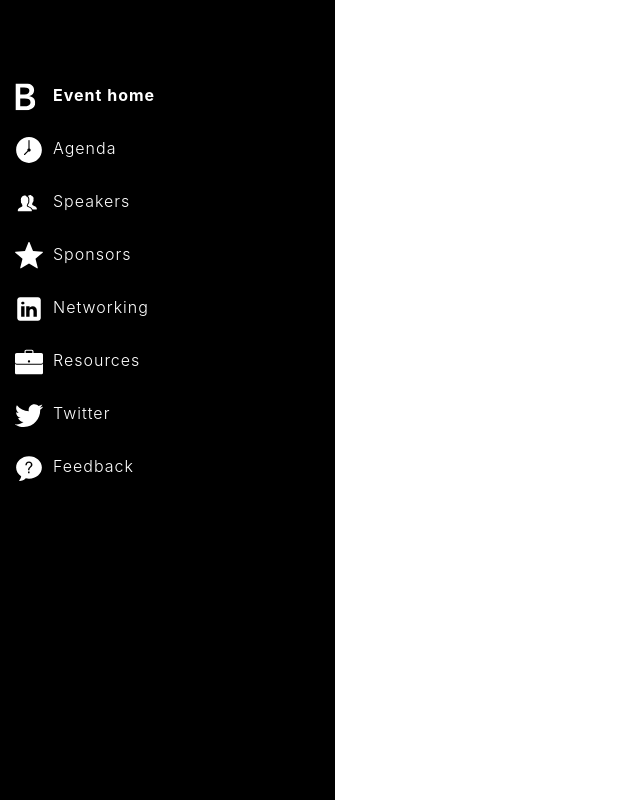
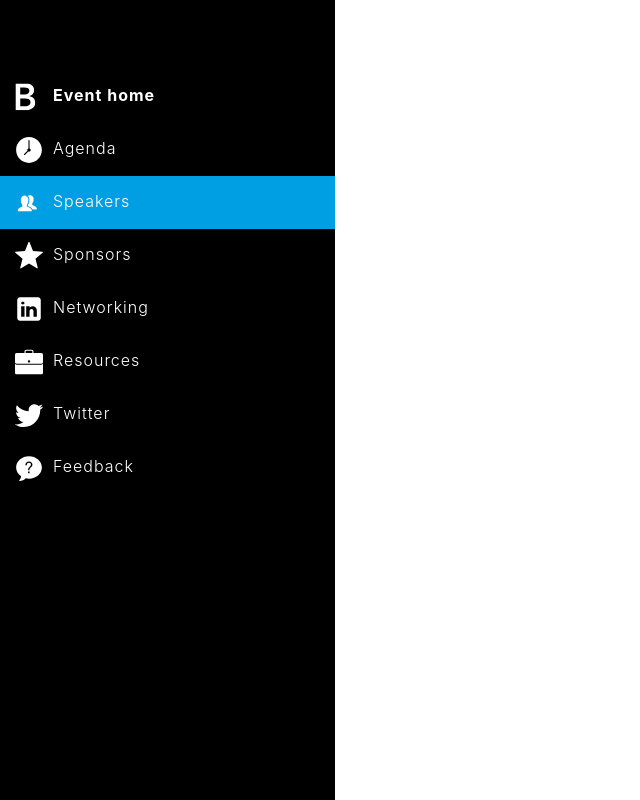
Before and after one commit to Vgurnani/pwa-vue, a Vue app: page / in a window 1280 px wide. Shown: the whole page, without its empty margins (0-640 px from the left). Built offline with nearby package versions, Linux system fonts and the light colour scheme.

Commit message:
Added background color for menu

```diff
--- a/src/components/SidebarMenu.vue
+++ b/src/components/SidebarMenu.vue
@@ -14,17 +14,17 @@
 					<span>Agenda</span>
 				</a>
 			</li>
-			<li>
+			<li v-bind:class="'bg-link-color'">
 				<router-link :to='{ name: "Speakers"}'>
 					<img src="/static/img/speaker.svg" alt="Speakers" title="Speakers" />
 					<span>Speakers</span>
 				</router-link>
 			</li>
 			<li>
-				<router-link :to='{ name: "Sponsors"}'>
-				<img src="/static/img/sponsors.svg" alt="Sponsors" title="Sponsors" />
+				<a href="">
+					<img src="/static/img/sponsors.svg" alt="Sponsors" title="Sponsors" />
 					<span>Sponsors</span>
-				</router-link>
+				</a>
 			</li>
 			<li>
 				<a href="">
--- a/src/components/Speakers.vue
+++ b/src/components/Speakers.vue
@@ -15,7 +15,7 @@
 
       <b-row>
         <b-col sm="6" class="mb-4" v-for="(item, index) in keyNoteSpeakers" :key="item.id">
-          <div :class="getSpeakerClass(index, keyNoteSpeakers.length)">
+          <div  class="speaker-box d-flex flex-row pb-2 pl-3 pr-3 pl-sm-0 pl-md-0 pl-lg-0 pr-sm-0 pr-md-0 pr-lg-0" v-bind:class="getSpeakerClass(index, keyNoteSpeakers.length)">
             <div class="speaker-image">
               <img src="/static/img/person.jpg" alt="User" title="Criss Harms" />
             </div>
@@ -36,7 +36,7 @@
 
       <b-row>
         <b-col sm="6" class="mb-4" v-for="(item, index) in speakers" :key="item.id">
-          <div :class="getSpeakerClass(index, speakers.length)">
+          <div class="speaker-box d-flex flex-row pb-2 pl-3 pr-3 pl-sm-0 pl-md-0 pl-lg-0 pr-sm-0 pr-md-0 pr-lg-0" v-bind:class="getSpeakerClass(index, speakers.length)">
             <div class="speaker-image">
               <img src="/static/img/person.jpg" alt="User" title="Criss Harms" />
             </div>
@@ -153,9 +153,9 @@
       return size
     },
     getSpeakerClass (index, length) {
-      let speakerClass = 'speaker-box d-flex flex-row bordered-box pb-2 pl-3 pr-3 pl-sm-0 pl-md-0 pl-lg-0 pr-sm-0 pr-md-0 pr-lg-0'
+      let speakerClass = 'bordered-box'
       if (length >= 2 && (((length - 2) === index && length % 2 === 0) || (length - 1) === index)) {
-        speakerClass = 'speaker-box d-flex flex-row pb-2 pl-3 pr-3 pl-sm-0 pl-md-0 pl-lg-0 pr-sm-0 pr-md-0 pr-lg-0'
+        speakerClass = ''
       }
       return speakerClass
     },
--- a/src/styles/global.sass
+++ b/src/styles/global.sass
@@ -88,6 +88,9 @@
 /**--Generic Classes--**/
 .link-color
   color: $link-color
+
+.bg-link-color
+  background-color: $link-color
 
 .clear-btn
   background: transparent
```
